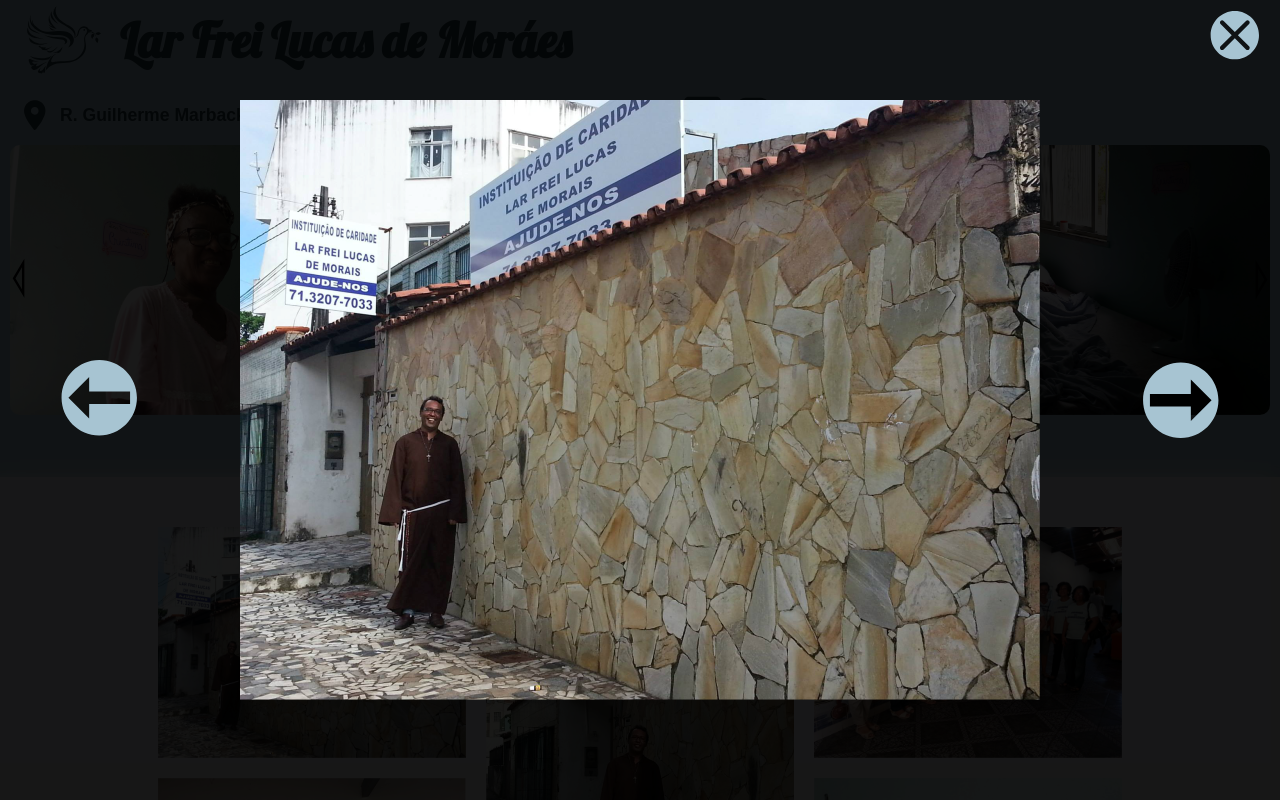
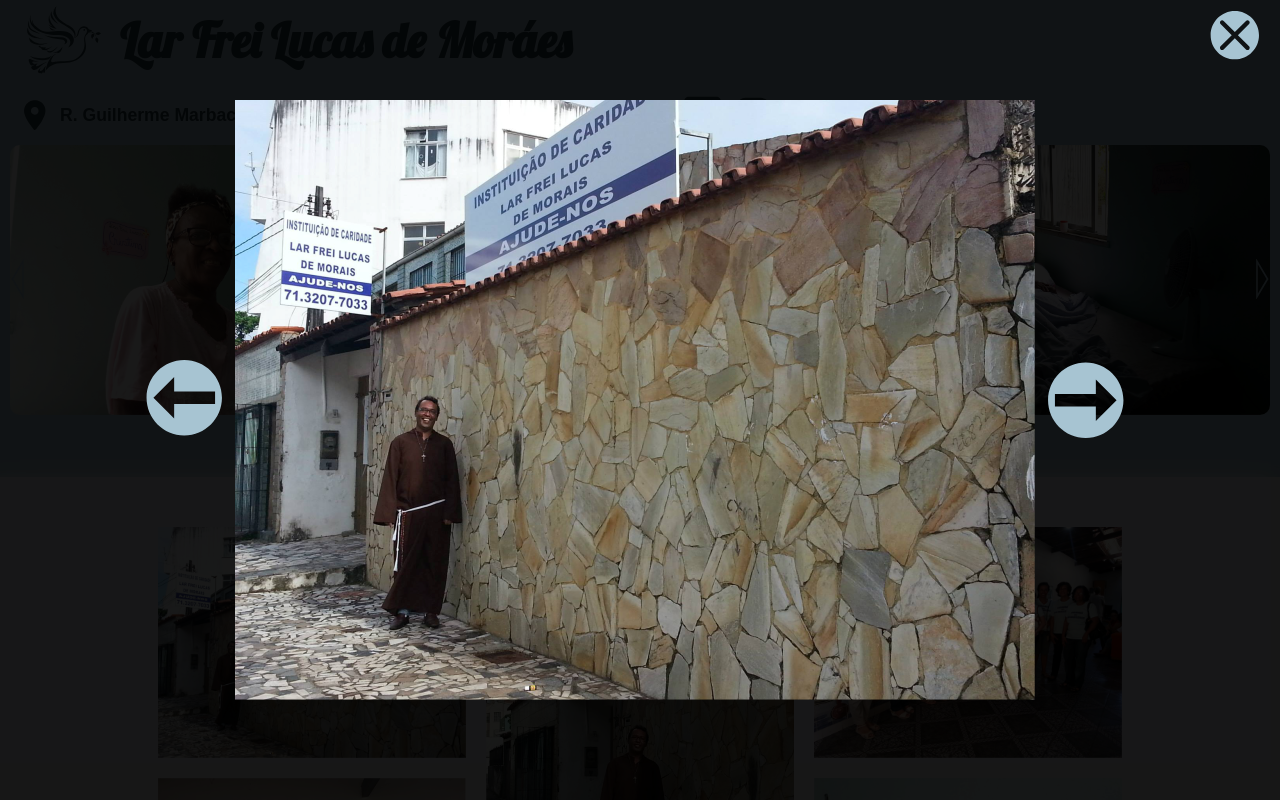
Before and after one commit to ygorth/larfreilucasdemoraes, a React (Vite) app: page /fotos in a window 1280 px wide. Both pictures are taken after a click on the picture 312 px from the left and 642 px from the top of the page. Shown: the top 800 px of the page. Built offline with nearby package versions, Linux system fonts and the light colour scheme.

Commit message:
att responsivo galeria e doações

```diff
--- a/src/components/GaleriaFotos.jsx
+++ b/src/components/GaleriaFotos.jsx
@@ -1,8 +1,10 @@
 import React, { useState } from 'react';
 import Masonry, { ResponsiveMasonry } from 'react-responsive-masonry';
 import '../styles/geral.css';
+import '../styles/galeriafotos.css';
 import fechar from '../assets/fechargaleria.svg';
 import seta from '../assets/setagaleria.svg';
+import seta2 from '../assets/seta.svg';
 import img1 from '../fotosGaleria/1.jpg';
 import img2 from '../fotosGaleria/2.jpg';
 import img3 from '../fotosGaleria/3.jpg';
@@ -39,22 +41,7 @@ const Container = styled.div`
   }
 `;
 
-const View = styled.div`
-  top: 0px;
-  width: 100%;
-  height: 100vh;
-  background: rgba(0, 0, 0, 0.9);
-  position: fixed;
-  display: grid;
-  grid-template-columns: 200px 1fr 200px;
-  align-items: center;
-  justify-items: center;
-  gap: 10px;
-  justify-content: center;
-  align-items: center;
-  overflow: hidden;
-  z-index: 15;
-`;
+
 // rgba(0, 0, 0, 0.6)
 
 
@@ -104,25 +91,40 @@ const GaleriaFotos = () => {
   return (
     <>
       {data.img && (
-        <View>
+        <div className='responsivo-galeria'>
           <button
             className="btns-galeria"
             onClick={() => imgAction('prev-img')}
           >
-            <img className="seta-galeria" src={seta} alt="icon seta" />
+            <img className="seta-galeria " src={seta} alt="icon seta" />
           </button>
-          <img src={data.img} />
+          <img className='img-galeria' src={data.img} />
           <button className="fechar-galeria" onClick={() => imgAction('')}>
             <img src={fechar} alt="icon fechar" />
           </button>
 
           <button
-            className="btns-galeria"
+            className="btns-galeria "
             onClick={() => imgAction('next-img')}
           >
             <img src={seta} alt="icon seta" />
           </button>
-        </View>
+          <div className='mobile-setas'>
+          <button
+            className="btns-mobile-galeria"
+            onClick={() => imgAction('prev-img')}
+          >
+            <img src={seta2} alt="icon seta" />
+          </button>
+          <button
+            className="btns-mobile-galeria"
+            onClick={() => imgAction('next-img')}
+          >
+            <img className="seta-galeria" src={seta2} alt="icon seta" />
+          </button>
+
+          </div>
+        </div>
       )}
       <Container>
         <ResponsiveMasonry columnsCountBreakPoints={{ 350: 1, 750: 2, 900: 3 }}>
--- a/src/pages/Doacoes.jsx
+++ b/src/pages/Doacoes.jsx
@@ -16,7 +16,7 @@ color:#253D4A ;
 
   p {
     max-width: 200ch;
-    margin-bottom: 0px;
+    margin-bottom: 5px;
     font-weight: 500;
     text-align: center;
   }
@@ -60,9 +60,9 @@ const Content = styled.div`
 `;
 
 const Info = styled.div`
-position: absolute;
 background: #253D4A;
 top: 140px;
+margin-bottom: 10px;
 z-index: 1;
 padding: 5px 15px;
 border-radius: 15px;
@@ -83,8 +83,9 @@ const Doacoes = () => {
           exclusivamente de sua doação para continuar existindo.
         </p>
 
+
+        <ul>
         <Info>Informações para doação:</Info>
-        <ul>
           <li>
             <span>Caixa Econômica Federal</span>
           </li>
--- /dev/null
+++ b/src/styles/galeriafotos.css
@@ -0,0 +1,85 @@
+.responsivo-galeria{
+  top: 0px;
+  width: 100%;
+  height: 100vh;
+  background: rgba(0, 0, 0, 0.9);
+  position: fixed;
+  display: flex;
+  align-items: center;
+  justify-items: center;
+  gap: 10px;
+  justify-content: center;
+  align-items: center;
+  overflow: hidden;
+  z-index: 30;
+}
+
+.btns-galeria{
+  border: 0px;
+ background: transparent;
+}
+.btns-galeria img{
+  cursor: pointer;
+}
+.seta-galeria{
+  rotate: 180deg;
+}
+
+.fechar-galeria{
+  border: 0px;
+  width: 50px;
+  height: 50px;
+  position: absolute;
+  top: 10px;
+  right: 20px;
+  background: transparent;
+}
+.fechar-galeria img{
+  width: 50px;
+  height: 50px;
+  cursor: pointer;
+}
+.mobile-setas{
+  display: flex;
+}
+
+.btns-mobile-galeria{
+  display: none;
+  border: 0px;
+  background: transparent;
+
+}
+.btns-mobile-galeria img{
+  cursor: pointer;
+  max-width: 50px;
+}
+@media (max-width: 1010px) {
+  .img-galeria{
+    max-width: 500px;
+  }
+}
+@media (max-width: 750px) {
+  .img-galeria{
+    max-width: 400px;
+  }
+  .btns-galeria img{
+    display: none;
+  }
+  .btns-mobile-galeria{
+    display: block;
+  }
+  .responsivo-galeria{
+    flex-direction: column;
+  }
+
+}
+
+@media (max-width: 430px) {
+  .img-galeria{
+    max-width: 330px;
+  }
+
+  .fechar-galeria img{
+    max-width: 40px;
+  }
+}
--- a/src/styles/geral.css
+++ b/src/styles/geral.css
@@ -100,28 +100,3 @@ width: 120px;
   background: #253d4a;
   color: white;
 }
-.btns-galeria{
-  border: 0px;
- background: transparent;
-}
-.btns-galeria img{
-  cursor: pointer;
-}
-.seta-galeria{
-  rotate: 180deg;
-}
-
-.fechar-galeria{
-  border: 0px;
-  width: 50px;
-  height: 50px;
-  position: absolute;
-  top: 10px;
-  right: 20px;
-  background: transparent;
-}
-.fechar-galeria img{
-  width: 50px;
-  height: 50px;
-  cursor: pointer;
-}
--- a/src/styles/slide.css
+++ b/src/styles/slide.css
@@ -28,7 +28,7 @@
 }
 .embla__prev{
 position: absolute;
-left: -10px;
+left: 0px;
 top: 0px;
 background:transparent;
 border: 0px;
@@ -40,7 +40,7 @@ cursor: pointer;
 
 .embla__next{
   position: absolute;
- right: -10px;
+ right: 0px;
   top: 0px;
   background: transparent;
 border: 0px;
@@ -53,8 +53,11 @@ cursor: pointer;
 
 .embla__next img{
   rotate: 180deg;
+ max-width: 30px;
 }
-
+.embla__prev img{
+ max-width: 30px;
+}
 
 .slide{
   display: flex;
```
Also changed, not shown: src/assets/seta.svg.
